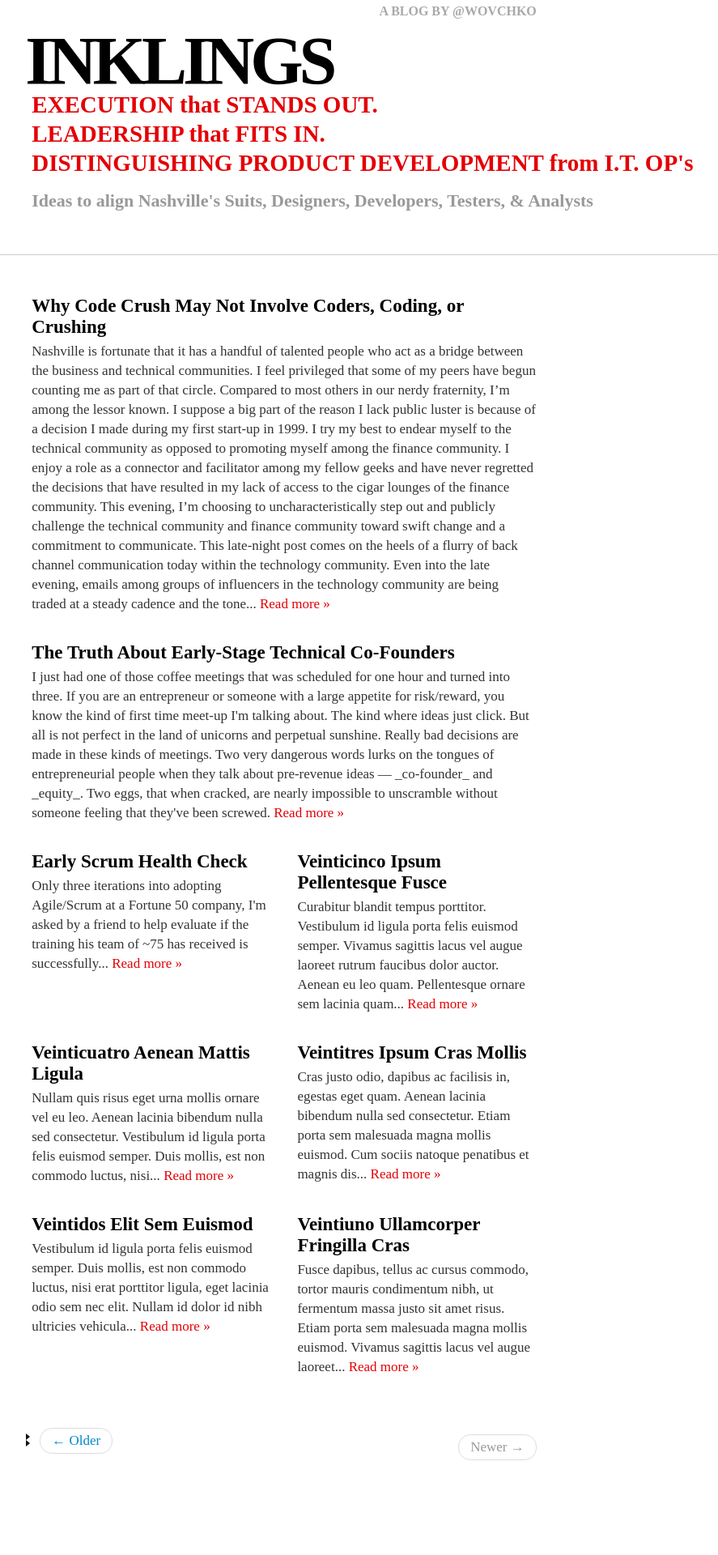
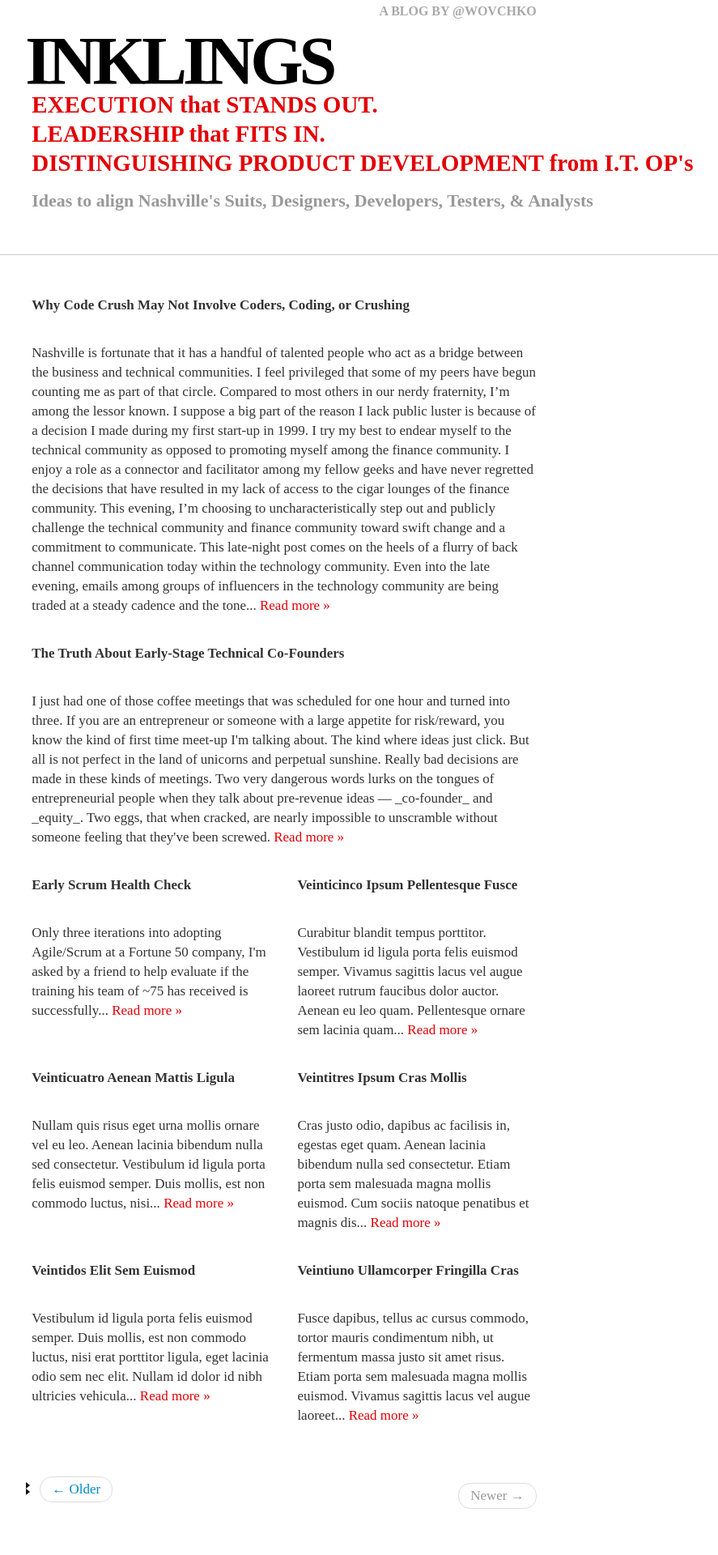
Before and after one commit to wovchko/inklings, a Jekyll site: the page built from index.html, in a window 1280 px wide. Shown: the top 1920 px of the page at 81% size, without its empty margins (289-1176 px from the left). Built offline with Jekyll 4.4.1, drawn with Linux system fonts in a browser that asks for light colours; Markdown is read by kramdown in place of the engine named in the settings; the list of posts is cut into pages by our own code.

Commit message:
Add styles

```diff
--- a/css/bootstrap_custom.css
+++ b/css/bootstrap_custom.css
@@ -773,12 +773,19 @@ h4 a:hover {
   padding: 50px 0 100px 0;
   border-top: #cccccc 1px solid;
 }
-.recent h5 {
+.recent h5.title {
   font-family: marvel, serif;
   font-weight: 700;
   line-height: 26px;
   color: #000000;
   margin: 0 0 5px 0;
+}
+.recent h5 {
+  font-family: marvel, serif;
+  font-size: 17px;
+  line-height: 24px;
+  color: #333333;
+  margin: 0 0 35px 0;
 }
 .recent p {
   font-family: marvel, serif;
```
